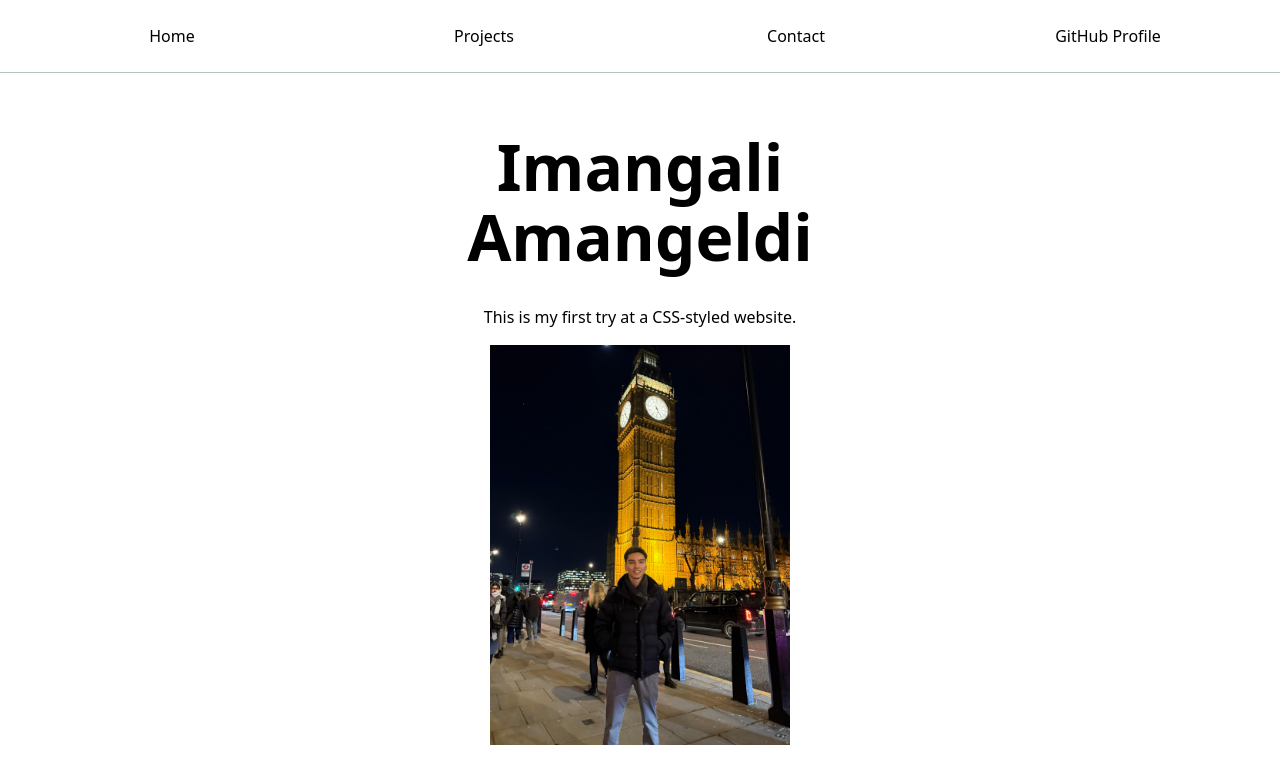
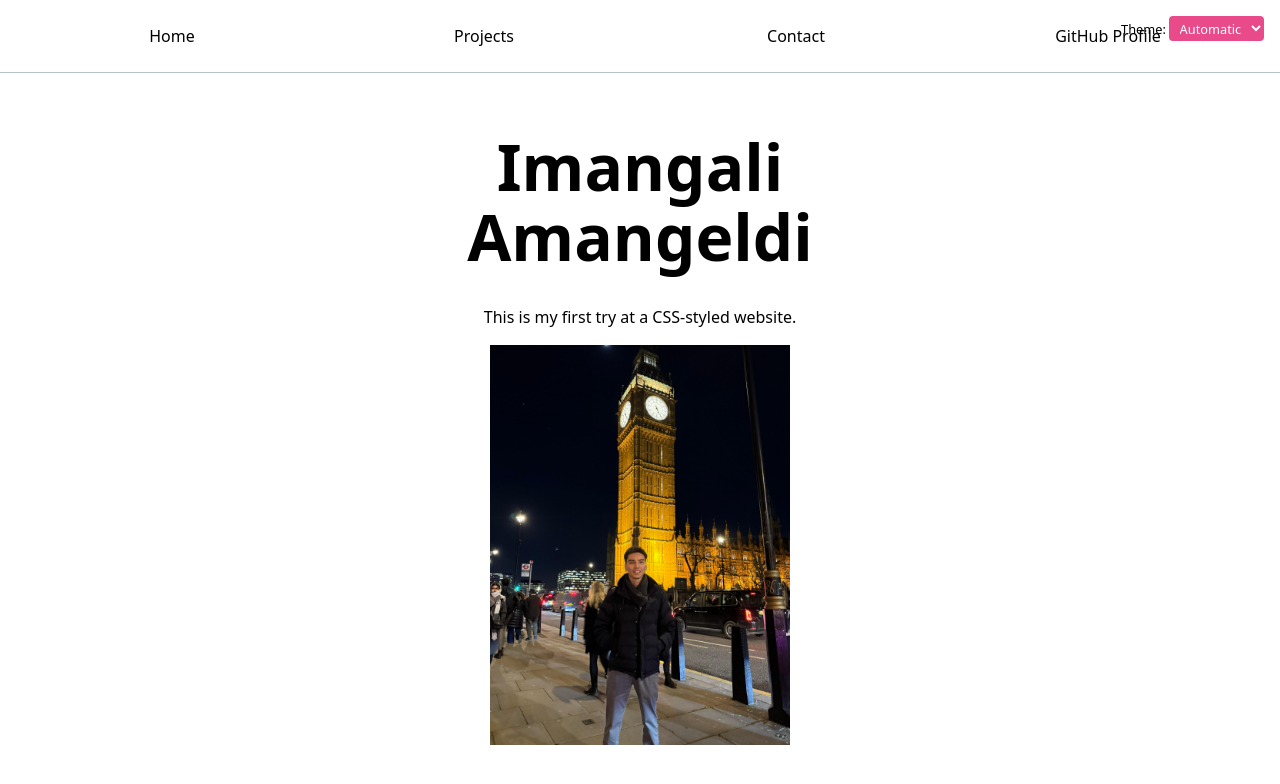
Before and after one commit to iamangeldi/personal_vss, a plain HTML site: page index.html in a window 1280 px wide. Drawn offline with Linux system fonts and the light colour scheme.

Commit message:
almost lab 3 finished

```diff
--- /dev/null
+++ b/global.js
@@ -0,0 +1,79 @@
+console.log("IT’S ALIVE!");
+
+function $$(selector, context = document) {
+  return Array.from(context.querySelectorAll(selector));
+}
+
+// Add navigation menu dynamically (Step 3)
+let pages = [
+  { url: "", title: "Home" },
+  { url: "projects/", title: "Projects" },
+  { url: "contact/", title: "Contact" },
+  { url: "https://github.com/iamangeldi", title: "GitHub Profile" },
+];
+
+const ARE_WE_HOME = document.documentElement.classList.contains("home");
+
+let nav = document.createElement("nav");
+document.body.prepend(nav);
+
+for (let p of pages) {
+  let url = p.url;
+  let title = p.title;
+
+  url = !ARE_WE_HOME && !url.startsWith("http") ? "../" + url : url;
+
+  let a = document.createElement("a");
+  a.href = url;
+  a.textContent = title;
+  a.classList.toggle(
+    "current",
+    a.host === location.host && a.pathname === location.pathname
+  );
+  a.toggleAttribute("target", a.host !== location.host);
+
+  nav.append(a);
+}
+
+// Add the dark mode switcher at the top of the body
+document.body.insertAdjacentHTML(
+  'afterbegin',
+  `
+  <label class="color-scheme">
+    Theme:
+    <select>
+      <option value="light dark">Automatic</option>
+      <option value="light">Light</option>
+      <option value="dark">Dark</option>
+    </select>
+  </label>
+`);
+
+// Function to set the color scheme and update the <select> element
+function setColorScheme(colorScheme) {
+  // Apply the selected color scheme to the root element
+  document.documentElement.style.setProperty("color-scheme", colorScheme);
+
+  // Update the <select> element to reflect the current color scheme
+  const select = document.querySelector(".color-scheme select");
+  if (select) select.value = colorScheme;
+}
+
+// Get the <select> element
+const select = document.querySelector(".color-scheme select");
+
+// Load the saved color scheme preference from localStorage, if available
+if ("colorScheme" in localStorage) {
+  setColorScheme(localStorage.colorScheme);
+}
+
+// Add an event listener to save and apply the user's preference
+select.addEventListener("input", function (event) {
+  const newScheme = event.target.value;
+
+  // Save the user's preference to localStorage
+  localStorage.colorScheme = newScheme;
+
+  // Apply the selected color scheme
+  setColorScheme(newScheme);
+});
--- a/index.html
+++ b/index.html
@@ -7,16 +7,12 @@
     <link rel="stylesheet" href="style.css">
 </head>
 <body>
-    <nav>
-        <a href="index.html">Home</a>
-        <a href="projects/index.html">Projects</a>
-        <a href="contact/index.html">Contact</a>
-        <a href="https://github.com/iamangeldi" target="_blank">GitHub Profile</a>
-    </nav>
+    <!-- The navigation and dark mode switcher will be dynamically added here by global.js -->
     <div class="content-center">
         <h1>Imangali Amangeldi</h1>
         <p>This is my first try at a CSS-styled website.</p>
         <img src="images/bigben_imangali_london.jpg" alt="My recent London trip." style="width:300px; height:auto;">
     </div>
+    <script src="global.js"></script>
 </body>
 </html>
--- a/style.css
+++ b/style.css
@@ -1,6 +1,7 @@
 /* Accent color */
 :root {
   --color-accent: oklch(65% 50% 0);
+  color-scheme: light dark; /* Enable automatic light/dark mode */
 }
 
 html, body {
@@ -22,7 +23,11 @@ nav {
   justify-content: space-around;
   align-items: center;
   padding: 1em;
-  border-bottom: 1px solid oklch(80% 3% 200);
+
+  /* Use a CSS variable for the border color that adapts to light/dark mode */
+  --border-color: oklch(50% 10% 200 / 40%);
+  border-bottom: 1px solid var(--border-color);
+
   width: 100%;
   box-sizing: border-box;
   margin-bottom: 1em;
@@ -39,17 +44,46 @@ nav a {
   text-decoration: none;
   color: inherit;
   padding: 0.5em;
+
+  /* Add transition for smooth color and border changes */
+  transition: border-bottom 0.3s ease, color 0.3s ease;
 }
 
 nav a.current {
-  border-bottom: 0.4em solid oklch(80% 3% 200);
+  /* Adjusted to use border color variable */
+  border-bottom: 0.4em solid var(--border-color);
   padding-bottom: 0.1em;
   font-weight: bold;
 }
 
 nav a:hover {
+  /* Dark mode-friendly hover background color */
   border-bottom: 0.4em solid var(--color-accent);
-  background-color: oklch(from var(--color-accent) 95% 5% h);
+  background-color: color-mix(in oklch, var(--color-accent), canvas 85%);
+}
+
+/* Dark mode switcher styling */
+.color-scheme {
+  position: absolute;
+  top: 1rem;
+  right: 1rem;
+  font-size: 80%; /* Slightly smaller font size */
+  font-family: inherit; /* Inherit font-family for consistency */
+}
+
+.color-scheme select {
+  font: inherit; /* Match font-family and size */
+  padding: 0.2em 0.5em;
+  border: 1px solid var(--border-color);
+  border-radius: 4px;
+  background-color: var(--color-accent);
+  color: white;
+  cursor: pointer;
+}
+
+.color-scheme select:focus {
+  outline: none;
+  box-shadow: 0 0 5px var(--color-accent);
 }
 
 /* Centered content container */
```
Also changed, not shown: contact/index.html (+5 -4 lines), projects/index.html (+4 -4 lines).
